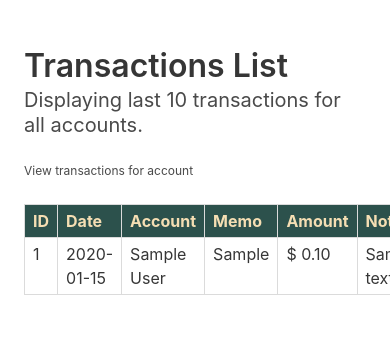
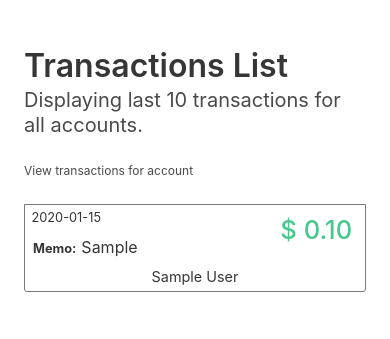
Before and after one commit to cmeury/bread-bucket, a Flask app: page /transactions in a window 390 px wide; the page is wider, and only the part inside the window is pictured. Shown: the part 52-391 px from the top of that part. Run offline with Flask 2, Linux system fonts and the light colour scheme; a user stored in the database is signed in; tables that the repository leaves empty hold one stand-in row (values such as "Sample post"); style sheets or scripts are compiled from the project's sources.

Commit message:
Mobile styling for transactions page

```diff
--- a/app/templates/transactions.html
+++ b/app/templates/transactions.html
@@ -12,7 +12,7 @@
 {% endblock %}
 
 {% block content %}
-  <section class="section">
+  <section id="transactions" class="section">
     <div class="container">
       <h1 class="title">
         Transactions List
--- a/sass/add-transaction.scss
+++ b/sass/add-transaction.scss
@@ -4,7 +4,7 @@
 
 .autocomplete {
   position: relative;
-}
+
   .autocomplete-items {
     position: absolute;
     border: 1px solid #d4d4d4;
@@ -15,19 +15,23 @@
     top: 100%;
     left: 0;
     right: 0;
-}
-.autocomplete-items div {
+
+    div {
       padding: 10px;
       cursor: pointer;
       background-color: #fff;
       border-bottom: 1px solid #d4d4d4;
-}
-.autocomplete-items div:hover {
+
+      &:hover {
         /*when hovering an item:*/
         background-color: #e9e9e9;
       }
+    }
+
     .autocomplete-active {
       /*when navigating through the items using the arrow keys:*/
       background-color: DodgerBlue !important;
       color: #ffffff;
     }
+  }
+}
--- a/sass/mystyles.scss
+++ b/sass/mystyles.scss
@@ -33,5 +33,8 @@ $table-striped-row-even-hover-background-color: $tan;
     max-width: unset !important;
 }
 
+$bread-bucket-pink: #ed88b2;
+
 @import "./add-transaction.scss";
+@import "./transactions.scss";
 @import "../node_modules/bulma/bulma.sass";
--- /dev/null
+++ b/sass/transactions.scss
@@ -0,0 +1,79 @@
+#transactions {
+
+  @media only screen and (max-width: 700px) {
+    $table-border-grey: hsl(0, 0%, 48%);
+    table {
+      width: 100%;
+
+      thead {
+        display: none;
+      }
+
+      tbody {
+        width: 100%;
+
+        tr {
+          display: grid;
+          grid-template-columns: 1fr 1fr;
+          grid-template-areas:
+            "topleft right"
+            "middleleft right"
+            "bottom bottom";
+          width: 100%;
+          border: 1px solid $table-border-grey;
+          border-bottom: none;
+          border-top: 1px solid $bread-bucket-pink;
+
+          &:first-child {
+            border-top: 1px solid $table-border-grey;
+            border-radius: 3px 3px 0px 0px;
+          }
+          &:last-child {
+            border-bottom: 1px solid hsl(0, 0%, 48%);
+            border-radius: 0px 0px 3px 3px;
+          }
+
+          td {
+            border: none;
+            display: inline-block;
+            border: none;
+          }
+
+          td[data-label="ID"],td[data-label="Notes"] {
+            display: none;
+          }
+          td[data-label="Date"] {
+            grid-area: topleft;
+            font-size: 0.8em;
+          }
+          td[data-label="Account"] {
+            grid-area: bottom;
+            text-align: center;
+            font-size: 0.9em;
+          }
+          td[data-label="Memo"] {
+            &:before {
+              content: "Memo:";
+              font-size: 0.8em;
+              padding-right: 5px;
+              font-weight: bold;
+            }
+            grid-area: middleleft;
+          }
+          td[data-label="Amount"] {
+            &.outflow {
+              color: #f14668;
+            }
+            &.inflow {
+              color: #48c78e;
+            }
+            grid-area: right;
+            text-align: right;
+            font-size: 1.6em;
+            font-weight: 450;
+          }
+        }
+      }
+    }
+  }
+}
```
Lines whose indentation alone changed are shown as unchanged.
